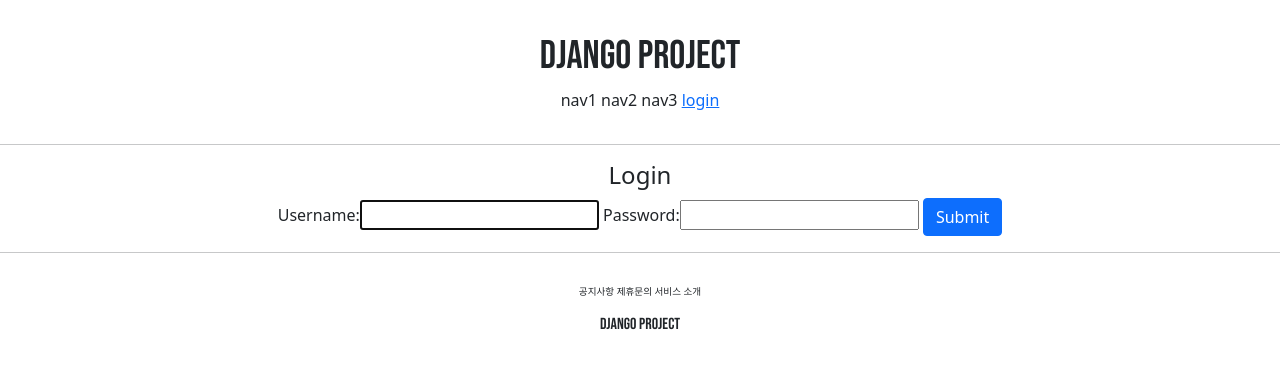
After one commit to Kim-Seung-Su/slef-practice, a Django app: page /account/login/ in a window 1280 px wide. The commit adds this page. Shown: the top 369 px of the page. Run offline with Django 3.2, Linux system fonts and the light colour scheme.

Commit message:
Make Login / Logout View

```diff
--- /dev/null
+++ b/accountapp/templates/accountapp/login.html
@@ -0,0 +1,18 @@
+{% extends 'base.html' %}
+
+{% block content %}
+
+    <div style="text-align: center">
+        <div>
+            <h4>Login</h4>
+        </div>
+        <div>
+            <form action="" method="post">
+                {% csrf_token %}
+                {{ form }}
+                <input type = 'submit' class = 'btn btn-primary'>
+            </form>
+        </div>
+    </div>
+
+{% endblock %}
--- a/accountapp/urls.py
+++ b/accountapp/urls.py
@@ -1,3 +1,4 @@
+from django.contrib.auth.views import LoginView, LogoutView
 from django.urls import path
 
 from accountapp.views import hello_world, AccountCreateView
@@ -7,6 +8,9 @@ app_name = 'accountapp'
 urlpatterns = [
     path('hello_world/', hello_world, name="hello_world"),
 
+    path('login/', LoginView.as_view(template_name="accountapp/login.html"), name='login'),
+    path('logout/', LogoutView.as_view(), name="logout"),
+
     path('create/', AccountCreateView.as_view(), name="create")
 
 ]
--- a/templates/header.html
+++ b/templates/header.html
@@ -3,12 +3,20 @@
     <h1>django project</h1>
     </div>
 
-    <div style>
+    <div>
         <span>nav1</span>
         <span>nav2</span>
         <span>nav3</span>
-        <span>nav4</span>
+
+        {% if not user.is_authenticated %}
+        <a href="{% url "accountapp:login" %}?next={{ request.path }}">
+            <span>login</span>
+        </a>
+        {% else %}
+        <a href="{% url "accountapp:logout" %}?next={{ request.path }}">
+            <span>logout</span>
+        </a>
+        {% endif %}
+
     </div>
-
-
 </div>
```
Also changed, not shown: djangoProject/settings.py (+8 -3 lines).
